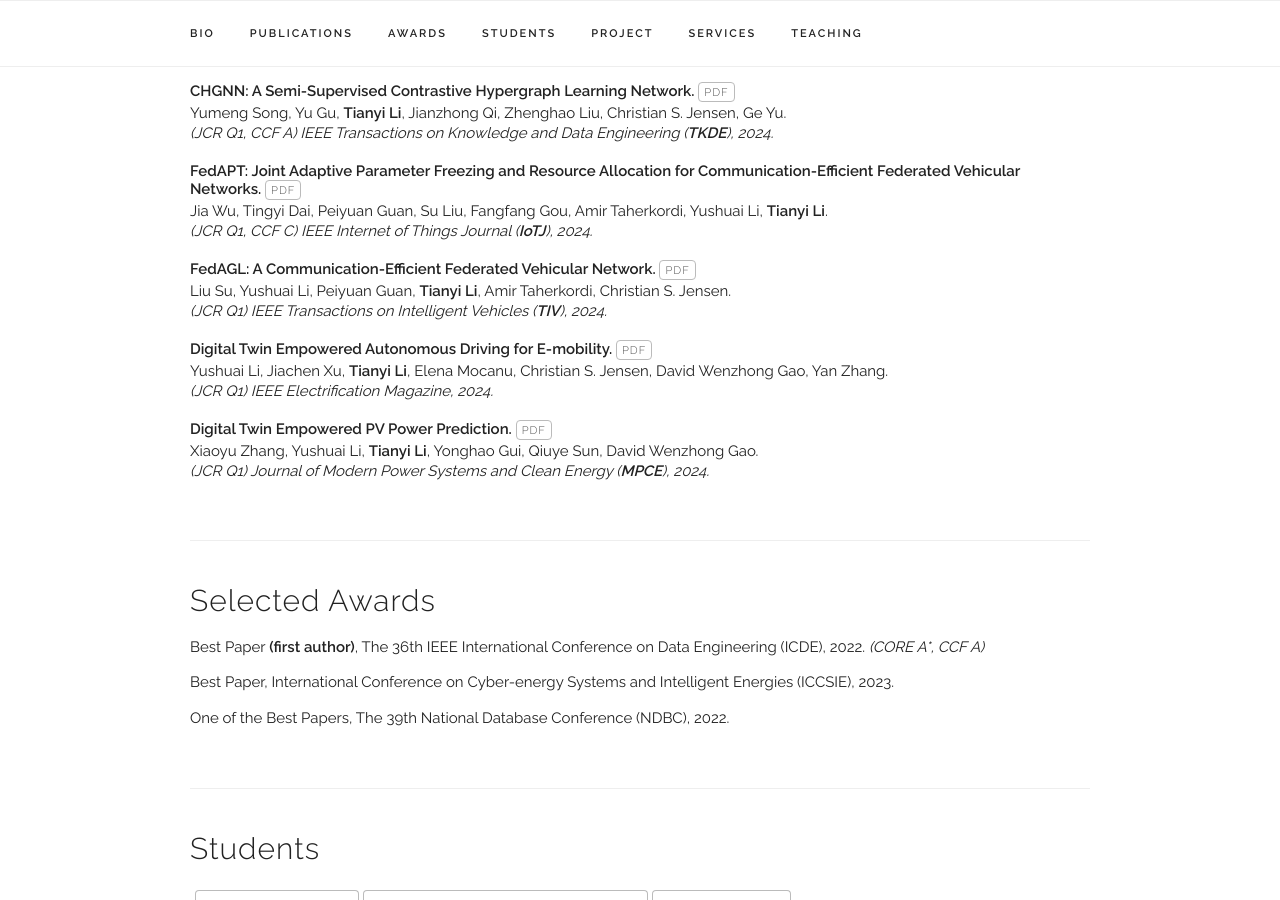
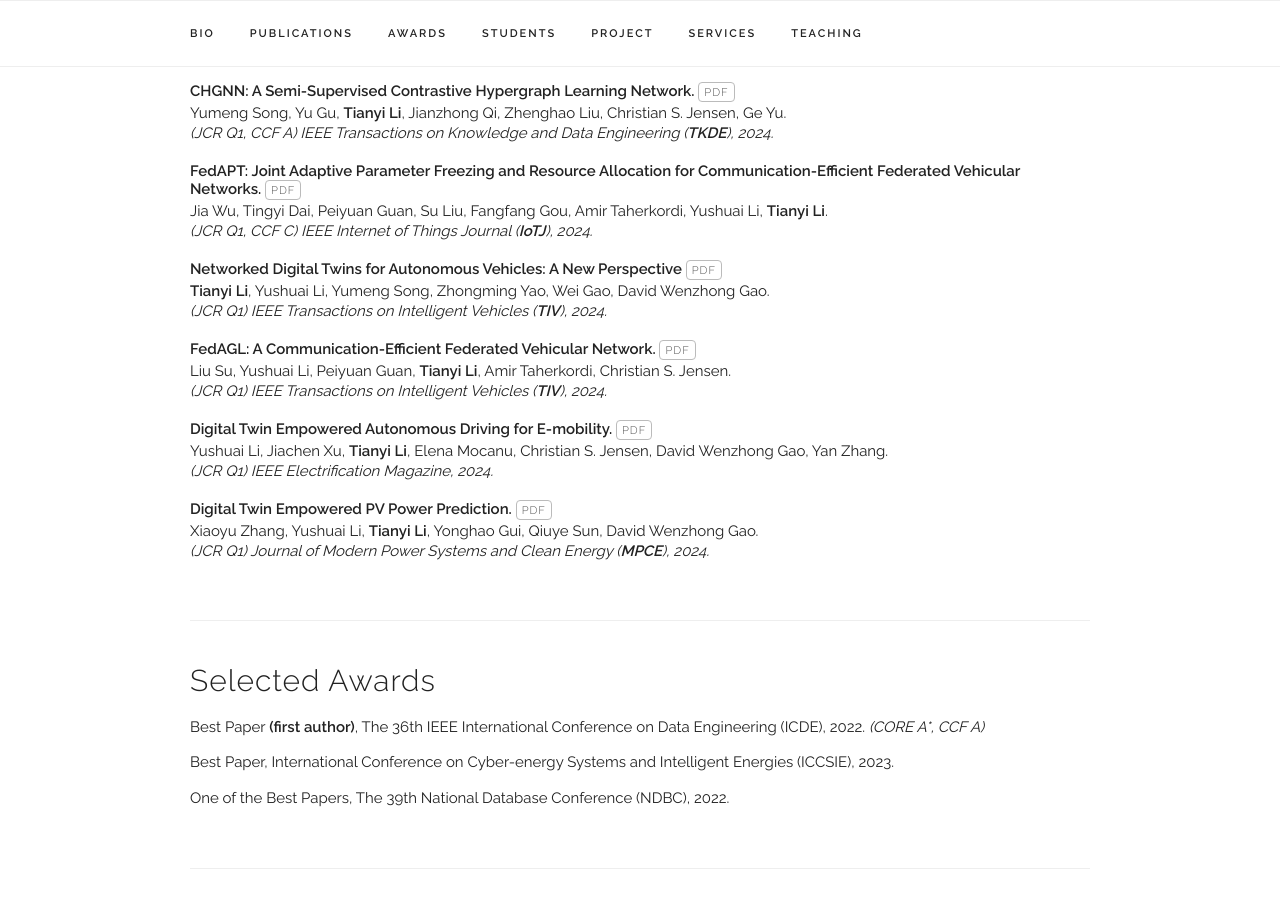
Before and after one commit to litianyi-cs-dkaau/litianyi-cs-dkaau.github.io, a Jekyll site: the page built from index.html, in a window 1280 px wide and 900 px high, scrolled down 1907 px. Built offline with Jekyll 4.4.1, drawn with Linux system fonts in a browser that asks for light colours.

Commit message:
Update publications.yaml

```diff
--- a/_data/publications.yaml
+++ b/_data/publications.yaml
@@ -74,6 +74,13 @@ papers:
   - title: "FedAPT: Joint Adaptive Parameter Freezing and Resource Allocation for Communication-Efficient Federated Vehicular Networks."
     authors: "Jia Wu, Tingyi Dai, Peiyuan Guan, Su Liu, Fangfang Gou, Amir Taherkordi, Yushuai Li, Tianyi Li+."
     venue: "(JCR Q1, CCF C) IEEE Internet of Things Journal (<b>IoTJ</b>), 2024."
+    paper_pdf: ""
+    journal: y
+    year2024: y
+
+  - title: "Networked Digital Twins for Autonomous Vehicles: A New Perspective"
+    authors: "Tianyi Li+, Yushuai Li, Yumeng Song, Zhongming Yao, Wei Gao, David Wenzhong Gao. "
+    venue: "(JCR Q1) IEEE Transactions on Intelligent Vehicles (<b>TIV</b>), 2024."
     paper_pdf: ""
     journal: y
     year2024: y
```
